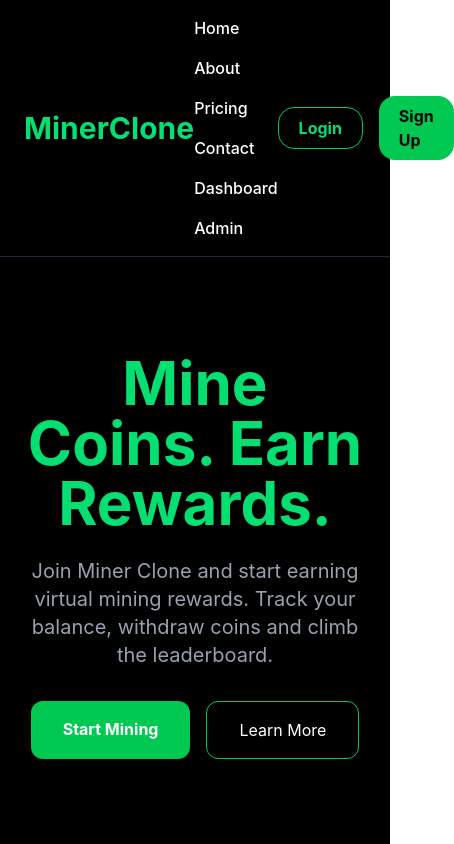
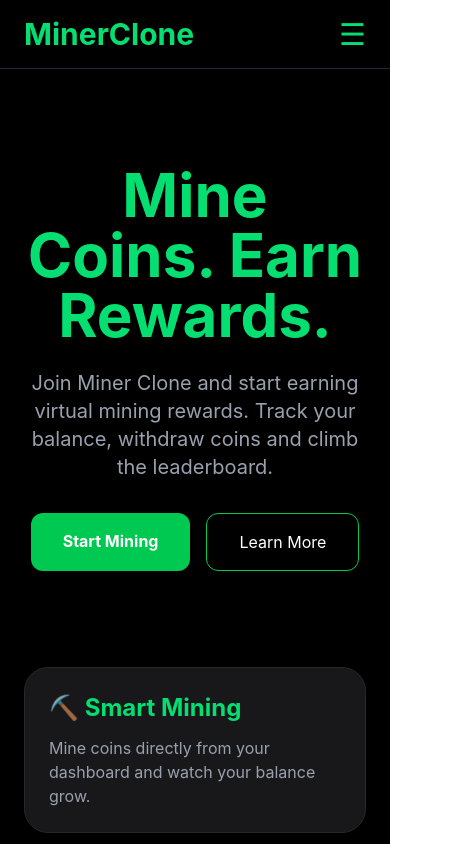
Before and after one commit to seetdrumz-code/miner-clone, a React (Vite) app: page / in a window 390 px wide. Shown: the top 844 px of the page, 454 px wide, since content can reach past the window. Built offline with nearby package versions, Linux system fonts and the light colour scheme.

Commit message:
Added hamburger navbar

```diff
--- a/src/components/Navbar.jsx
+++ b/src/components/Navbar.jsx
@@ -1,14 +1,18 @@
+import { useState } from "react";
 import { Link } from "react-router-dom";
 
 export default function Navbar() {
 
+  const [menuOpen, setMenuOpen] = useState(false);
+
   return (
 
-    <nav className="bg-black border-b border-gray-800 px-6 py-4 sticky top-0 z-50">
+    <nav className="bg-black border-b border-gray-800 sticky top-0 z-50">
 
-      <div className="max-w-7xl mx-auto flex items-center justify-between">
+      <div className="max-w-7xl mx-auto px-6 py-4 flex items-center justify-between">
 
         {/* Logo */}
+
         <Link
           to="/"
           className="text-3xl font-bold text-green-400"
@@ -16,66 +20,87 @@ export default function Navbar() {
           MinerClone
         </Link>
 
-        {/* Navigation Links */}
-        <div className="flex items-center gap-4 text-white font-medium flex-wrap">
+        {/* Menu Button */}
+
+        <button
+          onClick={() => setMenuOpen(!menuOpen)}
+          className="text-green-400 text-3xl"
+        >
+          ☰
+        </button>
+
+      </div>
+
+      {/* Dropdown Menu */}
+
+      {menuOpen && (
+
+        <div className="bg-zinc-900 border-t border-zinc-800 px-6 py-4">
+
+          <div className="flex flex-col gap-4 text-white font-medium">
 
             <Link
               to="/"
-            className="hover:text-green-400 transition"
+              onClick={() => setMenuOpen(false)}
+              className="hover:text-green-400"
             >
               Home
             </Link>
 
             <Link
               to="/about"
-            className="hover:text-green-400 transition"
+              onClick={() => setMenuOpen(false)}
+              className="hover:text-green-400"
             >
               About
             </Link>
 
             <Link
               to="/pricing"
-            className="hover:text-green-400 transition"
+              onClick={() => setMenuOpen(false)}
+              className="hover:text-green-400"
             >
               Pricing
             </Link>
 
             <Link
               to="/contact"
-            className="hover:text-green-400 transition"
+              onClick={() => setMenuOpen(false)}
+              className="hover:text-green-400"
             >
               Contact
             </Link>
 
             <Link
               to="/dashboard"
-            className="hover:text-green-400 transition"
+              onClick={() => setMenuOpen(false)}
+              className="hover:text-green-400"
             >
               Dashboard
             </Link>
 
             <Link
               to="/admin"
-            className="hover:text-green-400 transition"
+              onClick={() => setMenuOpen(false)}
+              className="hover:text-green-400"
             >
               Admin
             </Link>
 
-        </div>
-
-        {/* Auth Buttons */}
-        <div className="flex items-center gap-4">
+            <hr className="border-zinc-700" />
 
             <Link
               to="/login"
-            className="border border-green-500 text-green-400 hover:bg-green-500 hover:text-black transition px-5 py-2 rounded-2xl font-bold"
+              onClick={() => setMenuOpen(false)}
+              className="border border-green-500 text-green-400 text-center py-2 rounded-xl"
             >
               Login
             </Link>
 
             <Link
               to="/signup"
-            className="bg-green-500 hover:bg-green-400 text-black transition px-5 py-2 rounded-2xl font-bold"
+              onClick={() => setMenuOpen(false)}
+              className="bg-green-500 text-black text-center py-2 rounded-xl font-bold"
             >
               Sign Up
             </Link>
@@ -84,6 +109,8 @@ export default function Navbar() {
 
         </div>
 
+      )}
+
     </nav>
 
   );
```
Lines whose indentation alone changed are shown as unchanged.
